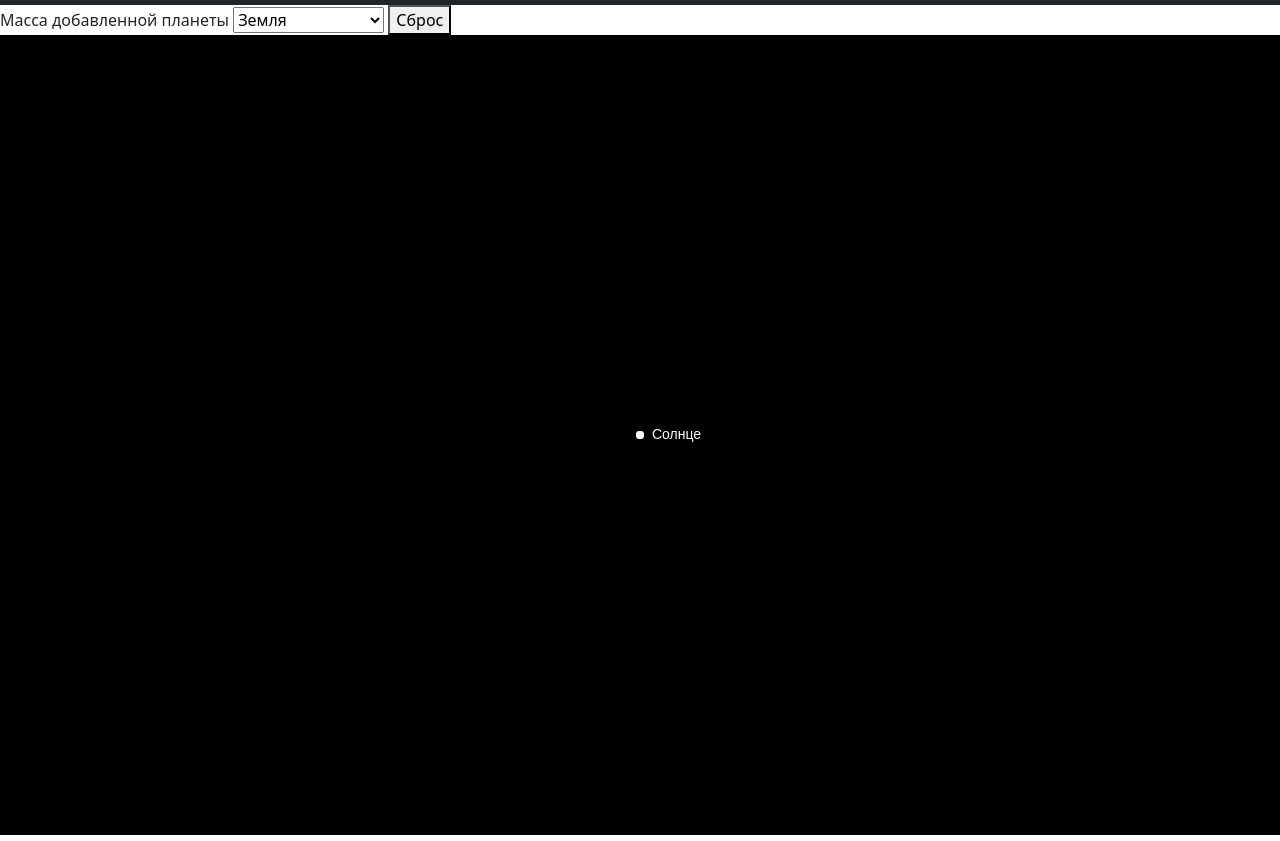
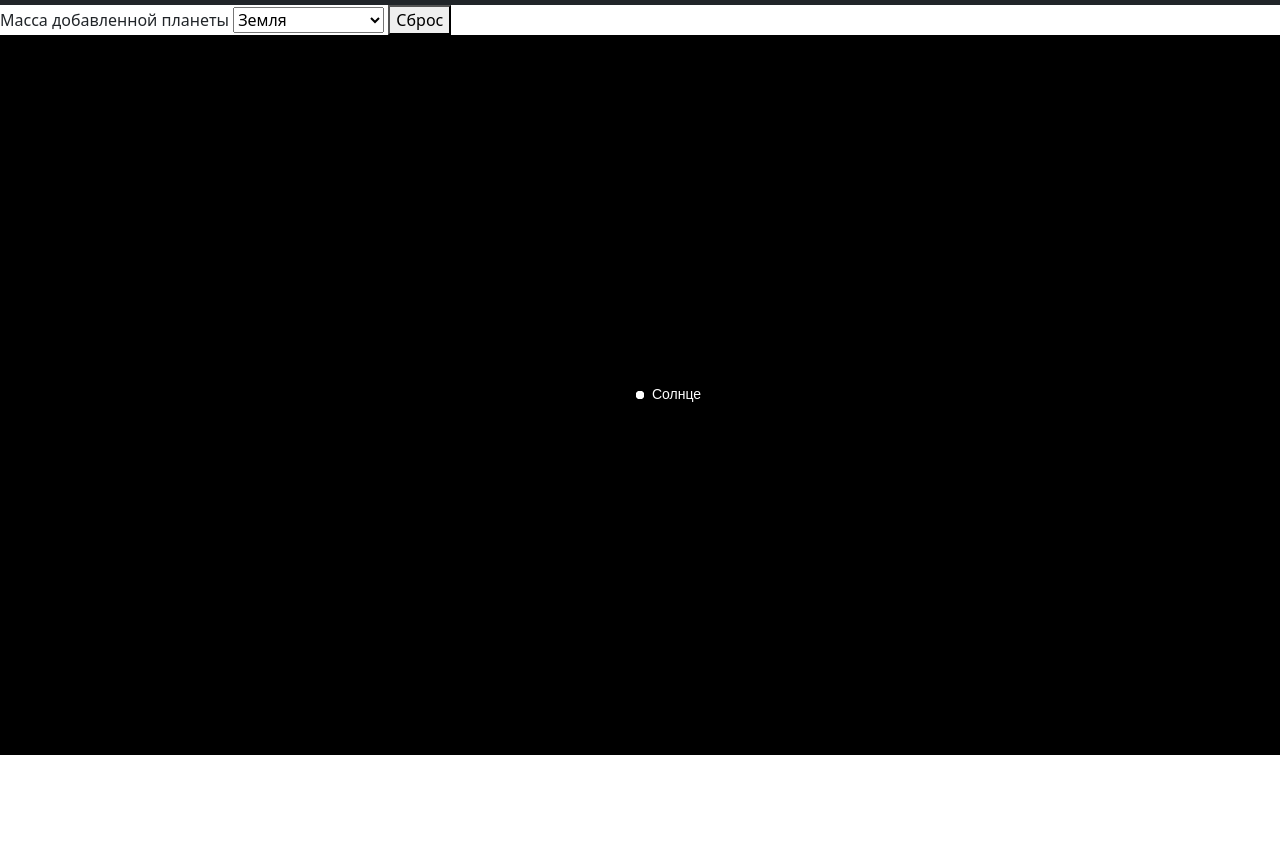
Before and after one commit to AlexixRugis/AlexixRugis.github.io, a plain HTML site: page gravity/index.html in a window 1280 px wide. Shown: the part 45-886 px from the top of the page. After the commit the page ends 806 px from the top, so only its background shows below. Drawn offline with nearby package versions, Linux system fonts and the light colour scheme.

Commit message:
simulation fix touches 2

```diff
--- a/gravity/index.html
+++ b/gravity/index.html
@@ -18,6 +18,15 @@
       integrity="sha384-u1OknCvxWvY5kfmNBILK2hRnQC3Pr17a+RTT6rIHI7NnikvbZlHgTPOOmMi466C8"
       crossorigin="anonymous"
     ></script>
+
+    <style>
+      html {
+        overscroll-behavior-x: none;
+      }
+      body {
+        overscroll-behavior-x: none;
+      }
+    </style>
 
     <!--[if lt IE 9]>
       <script src="http://html5shiv.googlecode.com/svn/trunk/html5.js"></script>
@@ -57,7 +66,7 @@
         </select>
         <button id="reset-button">Сброс</button>
       </section>
-      <canvas id="canvas"></canvas>
+      <canvas id="canvas" style="touch-action: none;"></canvas>
       <section></section>
     </main>
   </body>
@@ -216,7 +225,7 @@
     const ctx = canvas.getContext("2d");
 
     const width = (canvas.width = window.innerWidth);
-    const height = (canvas.height = window.innerHeight);
+    const height = (canvas.height = window.innerHeight * 0.9);
 
     const scale = 70;
     const radius = 4;
```
